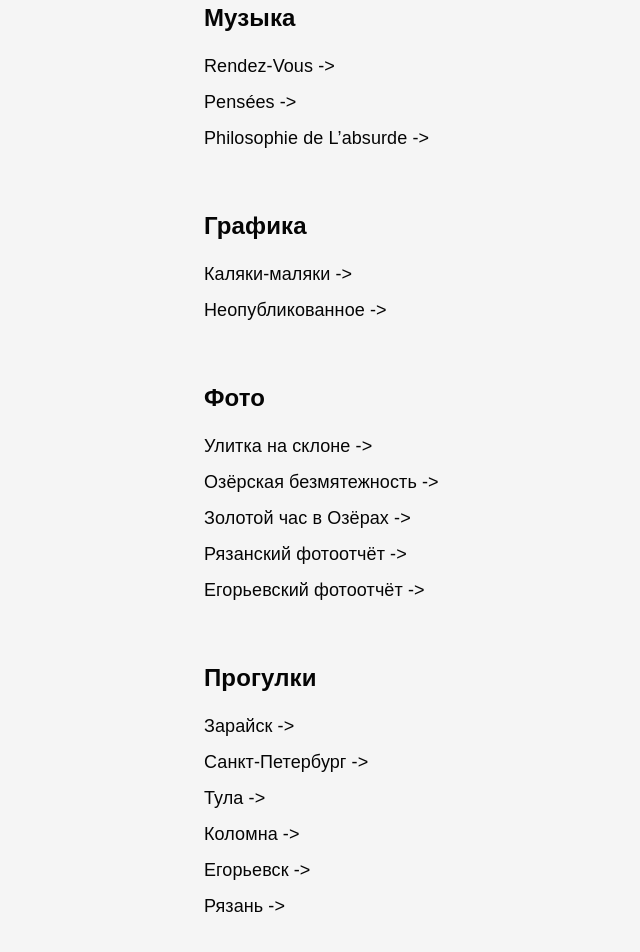
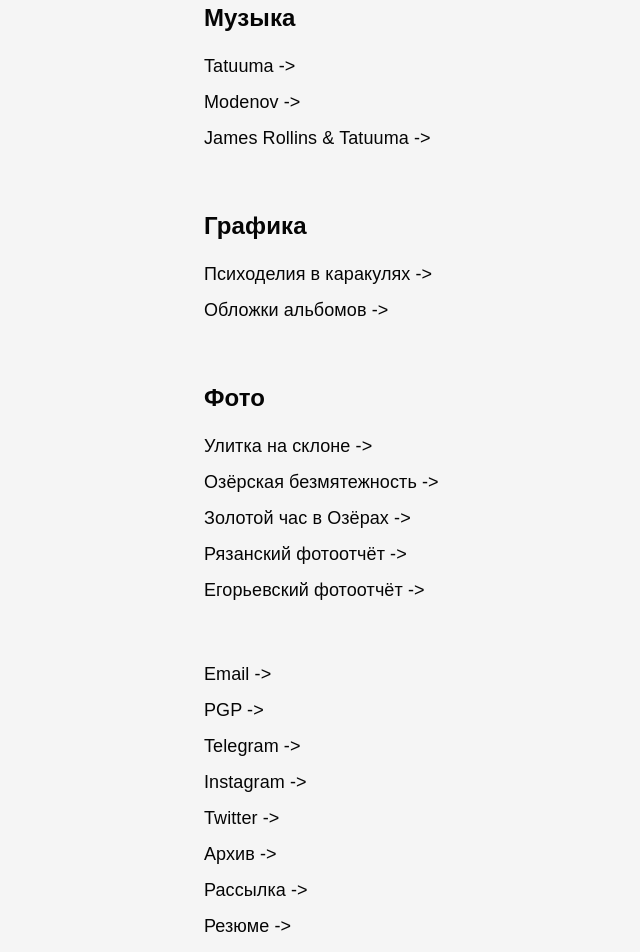
Before and after one commit to modenov/modenov.github.io, a plain HTML site: page index.html in a window 1280 px wide. Shown: the part 1460-2412 px from the top of the page, without its empty margins (212-852 px from the left). Drawn offline with Linux system fonts and the light colour scheme; a web font is replaced by a local one.

Commit message:
Update index.html

```diff
--- a/index.html
+++ b/index.html
@@ -4,7 +4,7 @@
 <head>
   <meta charset="utf-8">
   <meta name="viewport" content="width=device-width">
-  <title>Владимир Моденов — персональный сайт — визитка</title>
+  <title>Владимир Моденов — официальный персональный сайт Владимира Моденова</title>
   <meta name="description" content="Владимир Моденов — персональный сайт — визитка">
   <link rel="stylesheet" type="text/css" href="css/style.css">
   <link rel="icon" type="image/png" href="images/favicon.png">
@@ -30,7 +30,7 @@
 
       <ul>
         <li>
-          <h3><a href="https://tatuuma.ru/">Татуума -></a></h3>
+          <h3><a href="https://tatuuma.com/">Татуума -></a></h3>
           <p>С 2013 года развиваю свой музыкальный проект</p>
         </li>
         <li>
@@ -79,18 +79,18 @@
     <div class="section links">
       <h6>Музыка</h6>
 
-      <a href="https://www.youtube.com/watch?v=bPWWufyFyuE" class="link">Rendez-Vous -></a>
-      <a href="https://www.youtube.com/watch?v=_a_EP1cF86g" class="link">Pensées -></a>
-      <a href="https://www.youtube.com/watch?v=8OWCbKyLMds" class="link">Philosophie de L’absurde -></a>
+      <a href="https://www.youtube.com/watch?v=bPWWufyFyuE" class="link">Tatuuma -></a>
+      <a href="https://www.youtube.com/watch?v=_a_EP1cF86g" class="link">Modenov -></a>
+      <a href="https://www.youtube.com/watch?v=8OWCbKyLMds" class="link">James Rollins & Tatuuma -></a>
     </div>
 
     <div class="section links">
       <h6>Графика</h6>
 
       <a href="https://web.archive.org/web/20210601125951/https://archive.podivilov.ru/all/kalyaki-malyaki/"
-        class="link">Каляки-маляки -></a>
+        class="link">Психоделия в каракулях -></a>
       <a href="https://web.archive.org/web/20210601120241/https://archive.podivilov.ru/all/dekompoziciya-neopublikovannye-raboty/"
-        class="link">Неопубликованное -></a>
+        class="link">Обложки альбомов -></a>
     </div>
 
     <div class="section links">
@@ -104,17 +104,6 @@
     </div>
 
     <div class="section links">
-      <h6>Прогулки</h6>
-
-      <a href="https://www.youtube.com/watch?v=_UMk2dEp2vs" class="link">Зарайск -></a>
-      <a href="https://www.youtube.com/watch?v=t8ysZ4fYrkY" class="link">Санкт-Петербург -></a>
-      <a href="https://www.youtube.com/watch?v=OF5ravawQ6Y" class="link">Тула -></a>
-      <a href="https://www.youtube.com/watch?v=j2yAzifiHoA" class="link">Коломна -></a>
-      <a href="https://www.youtube.com/watch?v=ZSQNnGl0Q9E" class="link">Егорьевск -></a>
-      <a href="https://www.youtube.com/watch?v=ztuQfi9SAhU" class="link">Рязань -></a>
-    </div>
-
-    <div class="section links">
       <a href="mailto:mikhail@podivilov.ru" class="link">Email -></a>
       <a href="https://podivilov.ru/downloads/pgp/" class="link">PGP -></a>
       <a href="https://t.me/podivilov_channel" class="link">Telegram -></a>
@@ -125,11 +114,6 @@
       <a href="https://podivilov.ru/downloads/cv/" class="link">Резюме -></a>
     </div>
   </div>
-  <script defer src="https://static.cloudflareinsights.com/beacon.min.js/vaafb692b2aea4879b33c060e79fe94621666317369993"
-    data-cf-beacon="{"
-    rayId":"786fe0620eb1b8ea","version":"2022.11.3","r":1,"token":"96716ae3e1734048a803c0ba76026a7a","si":100}"
-    crossorigin="anonymous"></script>
-
 
 </body>
 
```
